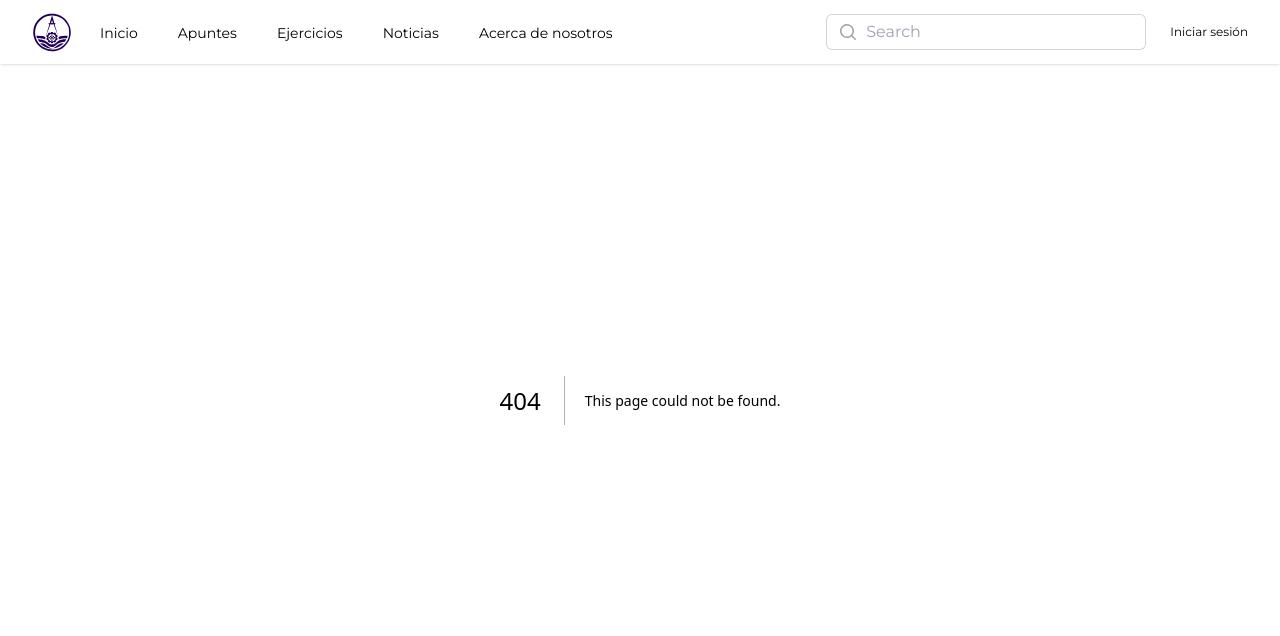
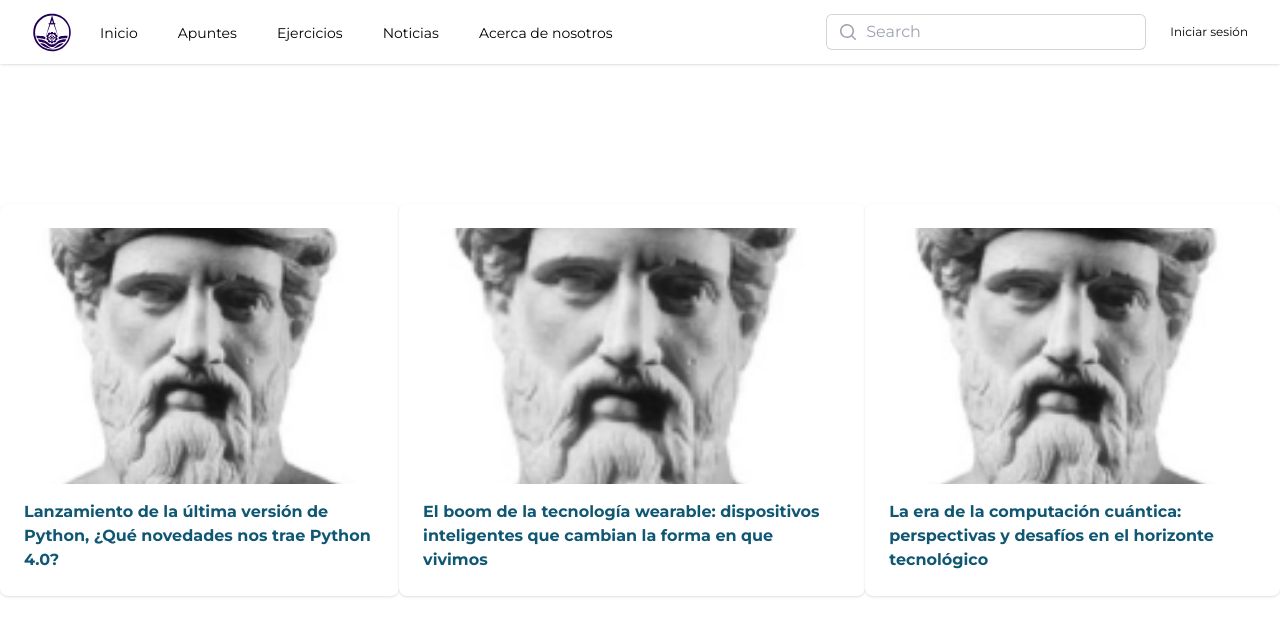
Before and after one commit to RodriguezRamirezGerardoOmar/disclosure-page-uac-omm, a Next.js app in the folder icpc-frontned/: page /newslist in a window 1280 px wide. Before the commit this address had no page. Shown: the top 636 px of the page. Built offline with nearby package versions, Linux system fonts and the light colour scheme.

Commit message:
feat(NewsList): Add a page to list all the news in the database
A new route "/newslist" was created to display all the posted news in the site

Modified the already existing LastNewsComponent, adding props to insert the news data

```diff
--- /dev/null
+++ b/icpc-frontned/src/app/components/NewsListComponent.tsx
@@ -0,0 +1,15 @@
+import React from 'react'
+import NewsItemComponent from './cards/NewsItemComponent'
+const data = require('../newslist/listaNoticias.json')
+
+const NewsListComponent = () => {
+  return (
+    <div className='flex flex-row'>{
+        data.news.map((news: { id: any; href: string; title: string; image: string }) => (
+            <NewsItemComponent item={news} key={news.id}/>
+        ))
+    }</div>
+  )
+}
+
+export default NewsListComponent
--- /dev/null
+++ b/icpc-frontned/src/app/components/cards/NewsItemComponent.tsx
@@ -0,0 +1,41 @@
+import { enumTextTags } from '@/constants/types'
+import Link from 'next/link'
+import React from 'react'
+import Image from 'next/image'
+import { BasicPanelComponent } from '../panels/BasicPanelComponent'
+import { TextComponent } from '../text/TextComponent'
+
+interface INewsItemProps {
+    item: {
+        href: string
+        title: string
+        image: string
+    }
+}
+
+const NewsItemComponent = ({...props}: Readonly<INewsItemProps>) => {
+  return (
+    <BasicPanelComponent>
+            <Link
+              href={props.item.href}
+            className='h-full'>
+              <div className='relative mb-4 h-64'>
+                <Image
+                  src={props.item.image}
+                  fill
+                  alt='Picture of the author'
+                  className='object-cover rounded-md'
+                />
+              </div>
+              <TextComponent
+                tag={enumTextTags.p}
+                sizeFont='s16'
+                className='font-bold text-primary'>
+                {props.item.title}
+              </TextComponent>
+            </Link>
+          </BasicPanelComponent>
+  )
+}
+
+export default NewsItemComponent
--- a/icpc-frontned/src/app/components/ui/LastNewsComponent.tsx
+++ b/icpc-frontned/src/app/components/ui/LastNewsComponent.tsx
@@ -1,34 +1,27 @@
 import { enumTextTags } from '@/constants/types'
 import { TextComponent } from '../text/TextComponent'
-import { BasicPanelComponent } from '../panels/BasicPanelComponent'
-import Image from 'next/image'
 import Link from 'next/link'
+import NewsItemComponent from '../cards/NewsItemComponent'
 
 //genera un json con los datos de la noticia
-const news = [
+const lastNews = [
   {
     id: 1,
-    title: 'Noticias',
-    icon: 'NewspaperIcon',
-    info: 'Lorem ipsum dolor sit amet, consectetur adipiscing elit.',
+    title: 'Lanzamiento de la última versión de Python, ¿Qué novedades nos trae Python 4.0?',
     href: '#',
-    banner: '/images/dumie-data.png'
+    image: '/images/dumie-data.png'
   },
   {
     id: 2,
-    title: 'Ejercicios',
-    icon: 'ListBulletIcon',
-    info: 'Lorem ipsum dolor sit amet, consectetur adipiscing elit.',
+    title: 'El boom de la tecnología wearable: dispositivos inteligentes que cambian la forma en que vivimos',
     href: '#',
-    banner: '/images/dumie-data.png'
+    image: '/images/dumie-data.png'
   },
   {
     id: 3,
-    title: 'Apuntes',
-    icon: 'BookOpenIcon',
-    info: 'Lorem ipsum dolor sit amet, consectetur adipiscing elit.',
+    title: 'La era de la computación cuántica: perspectivas y desafíos en el horizonte tecnológico',
     href: '#',
-    banner: '/images/dumie-data.png'
+    image: '/images/dumie-data.png'
   }
 ]
 
@@ -52,27 +45,8 @@
         </div>
       </div>
       <div className='flex flex-col gap-4 md:flex-row h-full'>
-        {news.map(item => (
-          <BasicPanelComponent key={item.id}>
-            <Link
-              href={item.href}
-            className='h-full'>
-              <div className='relative mb-4 h-64'>
-                <Image
-                  src='/images/dumie-data.png'
-                  fill
-                  alt='Picture of the author'
-                  className='object-cover rounded-md'
-                />
-              </div>
-              <TextComponent
-                tag={enumTextTags.p}
-                sizeFont='s16'
-                className='font-bold text-primary'>
-                Lorem ipsum dolor sit amet consectetur adipisicing elit. Quisquam, voluptates.
-              </TextComponent>
-            </Link>
-          </BasicPanelComponent>
+        {lastNews.map(item => (
+          <NewsItemComponent item={item} key={item.id} />
         ))}
       </div>
     </div>
--- /dev/null
+++ b/icpc-frontned/src/app/newslist/listaNoticias.json
@@ -0,0 +1,22 @@
+{
+  "news": [
+    {
+      "id": 1,
+      "title": "Lanzamiento de la última versión de Python, ¿Qué novedades nos trae Python 4.0?",
+      "href": "#",
+      "image": "/images/dumie-data.png"
+    },
+    {
+      "id": 2,
+      "title": "El boom de la tecnología wearable: dispositivos inteligentes que cambian la forma en que vivimos",
+      "href": "#",
+      "image": "/images/dumie-data.png"
+    },
+    {
+      "id": 3,
+      "title": "La era de la computación cuántica: perspectivas y desafíos en el horizonte tecnológico",
+      "href": "#",
+      "image": "/images/dumie-data.png"
+    }
+  ]
+}
--- /dev/null
+++ b/icpc-frontned/src/app/newslist/page.tsx
@@ -0,0 +1,10 @@
+import React from 'react'
+import NewsListComponent from '../components/NewsListComponent'
+
+export default function Page() {
+  return (
+    <main className='grid min-h-screen grid-cols-1 place-items-center justify-between py-24'>
+        <NewsListComponent />
+    </main>
+  )
+}
```
